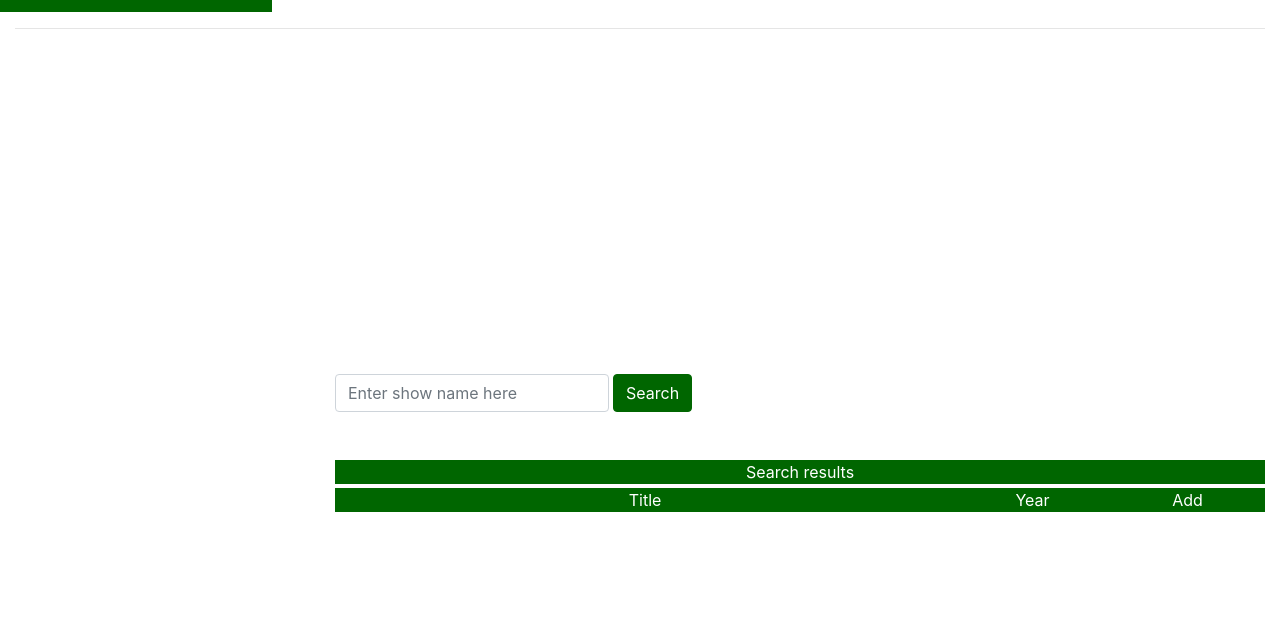
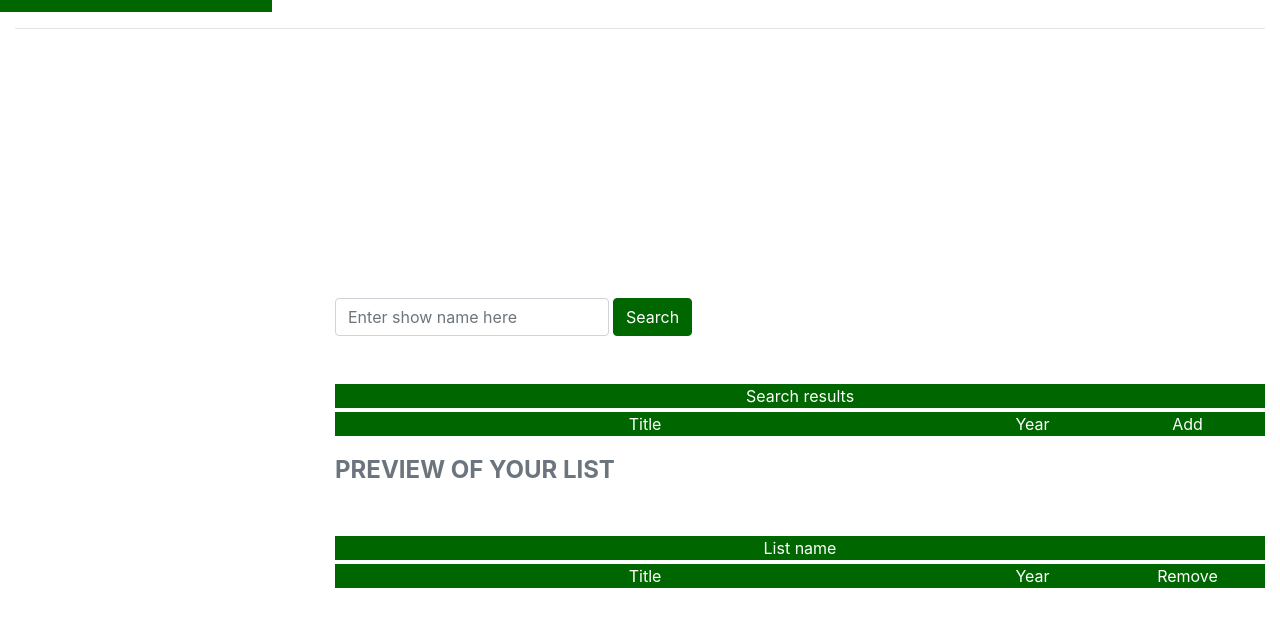
Before and after one commit to dmajic90/simple-website-preview, a React (Create React App) app: page / in a window 1280 px wide. Shown: the part 788-1414 px from the top of the page. Built offline with nearby package versions, Linux system fonts and the light colour scheme.

Commit message:
added the basics of list preview

```diff
--- /dev/null
+++ b/src/actions/listActions.js
@@ -0,0 +1,8 @@
+import { ADD_TO_LIST } from './types.js';
+
+let nextListID = 0;
+export const addToList = showID => ({
+  type: ADD_TO_LIST,
+  payload: showID,
+  id: nextListID++
+});
--- a/src/actions/types.js
+++ b/src/actions/types.js
@@ -1 +1,2 @@
 export const SAVE_RESULTS = 'SAVE_RESULTS';
+export const ADD_TO_LIST = 'ADD_TO_LIST';
--- a/src/components/content.jsx
+++ b/src/components/content.jsx
@@ -2,6 +2,7 @@ import React, { Component } from 'react';
 import { Container } from 'reactstrap';
 import SearchResults from './searchResults';
 import SearchForm from './searchForm';
+import ListPreview from './listPreview';
 
 export default class Content extends Component {
   constructor(props) {
@@ -43,6 +44,7 @@ export default class Content extends Component {
           <div className='content-wrapper my-auto text-left'>
             <SearchForm />
             <SearchResults />
+            <ListPreview />
           </div>
         </section>
         <hr />
--- /dev/null
+++ b/src/components/listPreview.jsx
@@ -0,0 +1,65 @@
+import React, { Component } from 'react';
+import PropTypes from 'prop-types';
+import { connect } from 'react-redux';
+import { Container, Row, Col, Button } from 'reactstrap';
+
+class ListPreview extends Component {
+  render() {
+    const listItems = this.props.listItems.map(item => (
+      <Row key={item.show.id} className='border-bottom border-primary'>
+        <Col className='text-left'>
+          <span className='d-inline-block aligned-mid'>{item.show.name}</span>
+        </Col>
+        <Col className='d-none d-lg-block text-center col-2'>
+          <span className='d-inline-block aligned-mid'>
+            {item.show.premiered ? item.show.premiered.slice(0, 4) : 'Unknown'}
+          </span>
+        </Col>
+        <Col className='d-none d-lg-block text-center col-2'>
+          <Button color='primary' className='my-1'>
+            Add
+          </Button>
+        </Col>
+        <Col className='d-block d-lg-none text-center col-4'>
+          <Button
+            color='primary'
+            className='d-inline-block my-1 btn-block button-limit'
+          >
+            +
+          </Button>
+        </Col>
+      </Row>
+    ));
+
+    return (
+      <React.Fragment>
+        <div className='content-subhead my-3 text-secondary'>
+          Preview of your list
+        </div>
+        <Container fluid className='mt-5'>
+          <Row>
+            <Col className='bg-primary text-white text-center'>List name</Col>
+          </Row>
+          <Row className='bg-primary text-white text-center my-1'>
+            <Col>Title</Col>
+            <Col className='d-none d-lg-block col-2'>Year</Col>
+            <Col className='d-none d-lg-block col-2'>Remove</Col>
+            <Col className='d-block d-lg-none text-center col-4'>Remove</Col>
+          </Row>
+          {listItems}
+        </Container>
+      </React.Fragment>
+    );
+  }
+}
+
+ListPreview.propTypes = {
+  listItems: PropTypes.array.isRequired
+};
+
+const mapStateToProps = state => ({
+  listItems: state.results.listItems,
+  results: state.results.items
+});
+
+export default connect(mapStateToProps)(ListPreview);
--- a/src/components/searchResults.jsx
+++ b/src/components/searchResults.jsx
@@ -2,8 +2,21 @@ import React, { Component } from 'react';
 import PropTypes from 'prop-types';
 import { connect } from 'react-redux';
 import { Container, Row, Col, Button } from 'reactstrap';
+import { addToList } from '../actions/listActions';
 
 class SearchResults extends Component {
+  constructor(props) {
+    super(props);
+    this.state = {};
+
+    this.handleAddToList = this.handleAddToList.bind(this);
+  }
+
+  handleAddToList(e) {
+    e.preventDefault();
+    this.props.addToList(e.currentTarget.name);
+  }
+
   render() {
     const results = this.props.results.map(result => (
       <Row key={result.show.id} className='border-bottom border-primary'>
@@ -18,7 +31,12 @@ class SearchResults extends Component {
           </span>
         </Col>
         <Col className='d-none d-lg-block text-center col-2'>
-          <Button color='primary' className='my-1'>
+          <Button
+            color='primary'
+            className='my-1'
+            name={result.show.id}
+            onClick={this.handleAddToList}
+          >
             Add
           </Button>
         </Col>
@@ -26,6 +44,8 @@ class SearchResults extends Component {
           <Button
             color='primary'
             className='d-inline-block my-1 btn-block button-limit'
+            name={result.show.id}
+            onClick={this.handleAddToList}
           >
             +
           </Button>
@@ -57,4 +77,7 @@ SearchResults.propTypes = {
 
 const mapStateToProps = state => ({ results: state.results.items });
 
-export default connect(mapStateToProps)(SearchResults);
+export default connect(
+  mapStateToProps,
+  { addToList }
+)(SearchResults);
--- a/src/reducers/searchReducer.js
+++ b/src/reducers/searchReducer.js
@@ -1,7 +1,8 @@
-import { SAVE_RESULTS } from '../actions/types';
+import { SAVE_RESULTS, ADD_TO_LIST } from '../actions/types';
 
 const initialState = {
-  items: []
+  items: [],
+  listItems: []
 };
 
 export default function(state = initialState, action) {
@@ -11,6 +12,14 @@ export default function(state = initialState, action) {
         ...state,
         items: action.payload
       };
+    case ADD_TO_LIST:
+      return {
+        ...state,
+        listItems: state.items.filter(function(item) {
+          return item.show.id == action.payload;
+        }),
+        id: action.id
+      };
     default:
       return state;
   }
--- a/src/store/index.js
+++ b/src/store/index.js
@@ -1,14 +1,11 @@
 import { createStore, applyMiddleware, compose } from 'redux';
 import reducers from '../reducers/reducers';
 import thunk from 'redux-thunk';
-
-const initialState = {};
 
 const middleware = [thunk];
 
 export const store = createStore(
   reducers,
-  initialState,
   compose(
     applyMiddleware(...middleware),
     window.__REDUX_DEVTOOLS_EXTENSION__ && window.__REDUX_DEVTOOLS_EXTENSION__()
```
